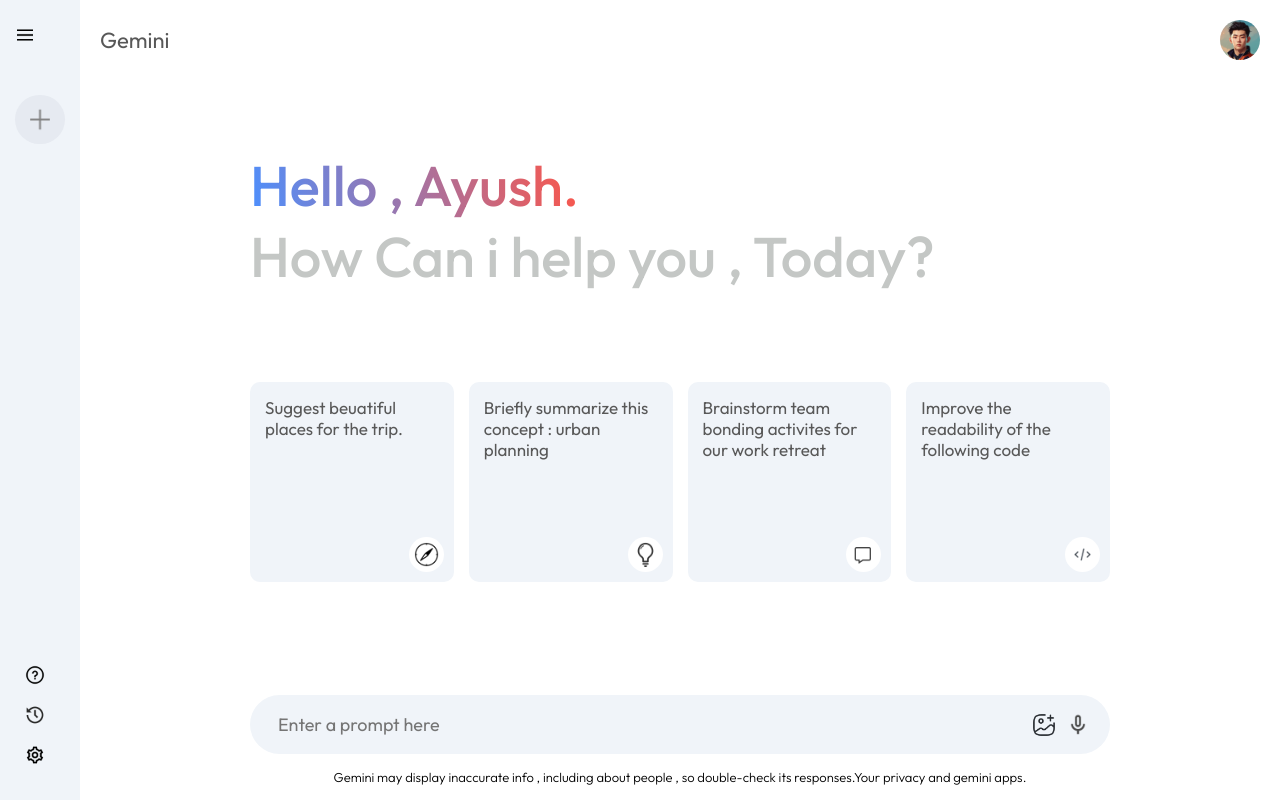
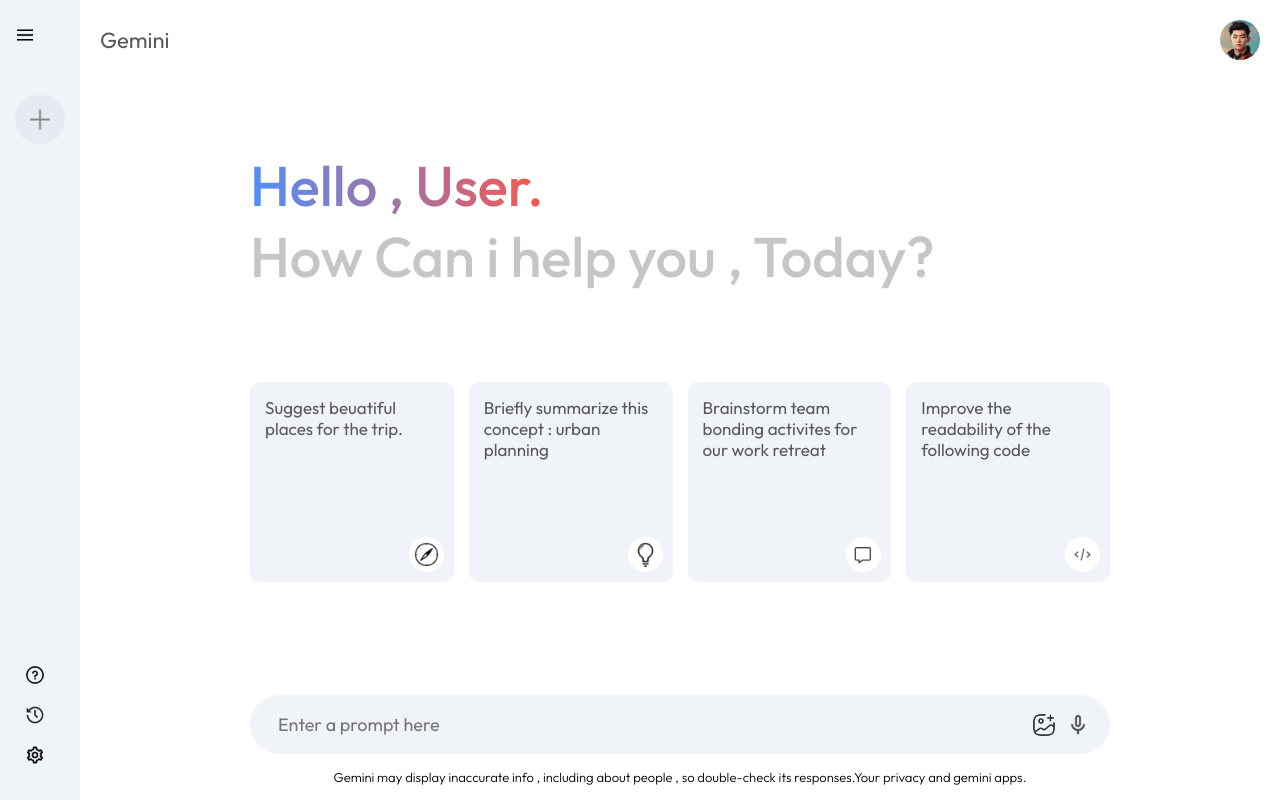
Before and after one commit to AyushEdureka/Gemini_clone_AI, a React (Vite) app: page / in a window 1280 px wide. Built offline with nearby package versions, Linux system fonts and the light colour scheme.

Commit message:
Update Main.jsx

```diff
--- a/src/components/Main/Main.jsx
+++ b/src/components/Main/Main.jsx
@@ -22,7 +22,7 @@
     ?<>
 {/* If show result is not true it will return this */}
 <div className="greet">
-        <p><span>Hello , Ayush.</span></p>
+        <p><span>Hello , User.</span></p>
         <p>How Can i help you , Today?</p>
       </div>
       <div className="cards">
```
